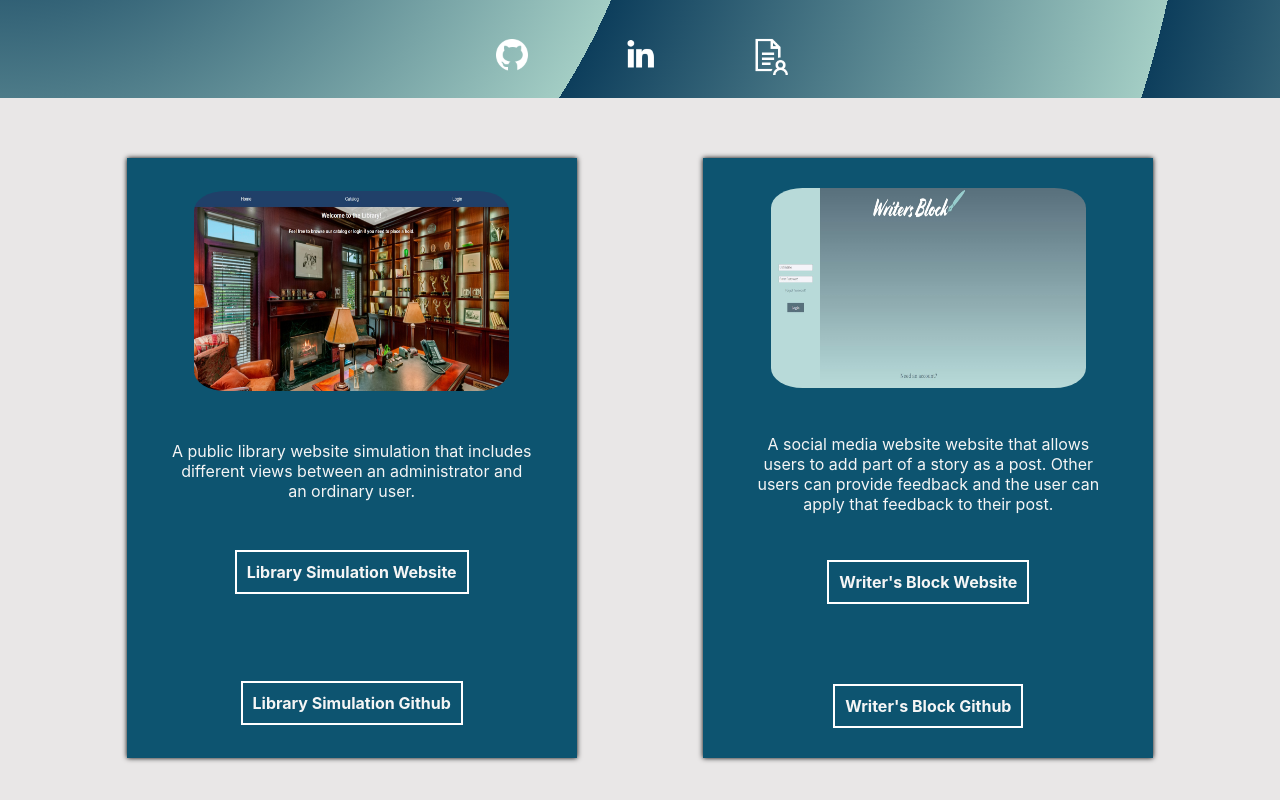
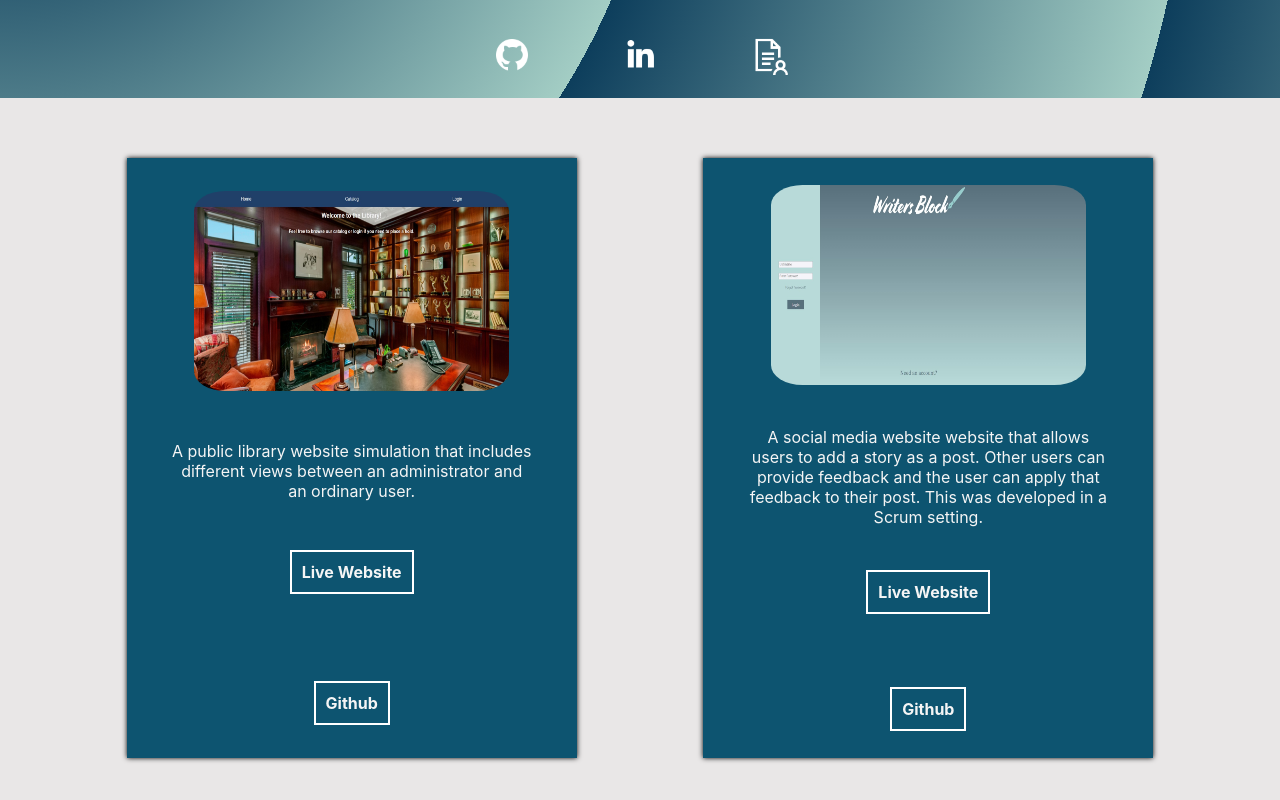
Before and after one commit to AlexEBean/Portfolio, a React (Create React App) app: page /#/ in a window 1280 px wide. Shown: the part 262-1062 px from the top of the page. Built offline with nearby package versions, Linux system fonts and the light colour scheme.

Commit message:
Adjusted wording in project descriptions

```diff
--- a/src/components/Home/Home.js
+++ b/src/components/Home/Home.js
@@ -43,29 +43,29 @@ const Home = () => {
           <a
             href = "https://libraris.xyz"
             className = "home-link">
-              Library Simulation Website
+              Live Website
           </a>
           <br></br>
           <a
             href = "https://github.com/AlexEBean/library-personal-project"
             className = "home-link">
-              Library Simulation Github
+              Github
           </a>
         </div>
         <div className = "project">
           <img src = {wb1} alt = "Group Project"/>
-            <p>A social media website website that allows users to add part of a story as a post.  Other users can provide feedback and the user can apply that feedback to their post.
+            <p>A social media website website that allows users to add a story as a post.  Other users can provide feedback and the user can apply that feedback to their post. This was developed in a Scrum setting.
             </p>
             <a
               href = "https://writers-block.xyz"
               className = "home-link">
-                Writer's Block Website
+                Live Website
             </a>
             <br></br>
             <a
               href = "https://github.com/Writer-Block/writers-block"
               className = "home-link">
-                Writer's Block Github
+                Github
             </a>
         </div>
       </section>
```
